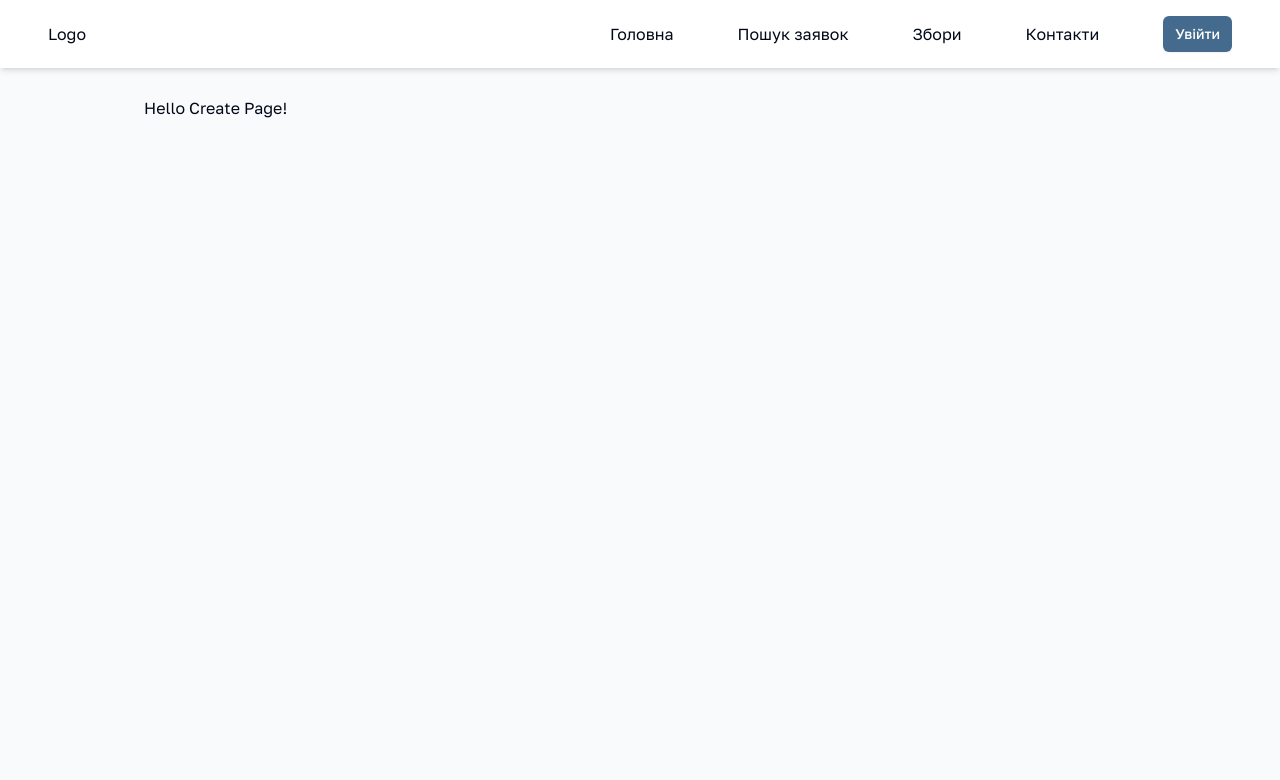
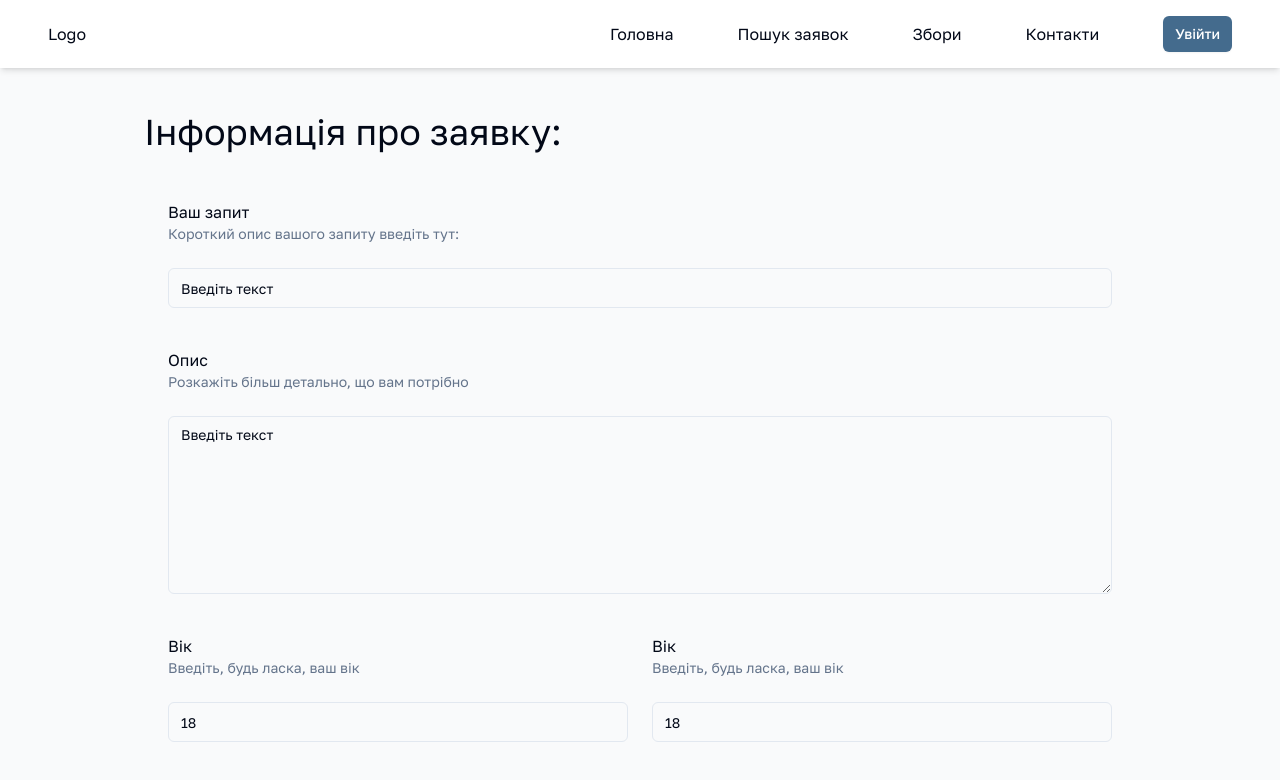
Before and after one commit to fyurchik/CodeCon, a React (Vite) app in the folder client/: page /applications/create in a window 1280 px wide. Shown: the top 780 px of the page. Built offline with nearby package versions, Linux system fonts and the light colour scheme.

Commit message:
feat: create component

```diff
--- a/client/src/routes/applications/create.tsx
+++ b/client/src/routes/applications/create.tsx
@@ -1,7 +1,94 @@
+import { zodResolver } from "@hookform/resolvers/zod";
 import { createFileRoute } from "@tanstack/react-router";
+import { useForm } from "react-hook-form";
+import { CardHeader, CardContent, CardTitle, CardDescription } from "@/ui/Card";
+import { Form, FormControl, FormField, FormItem, FormLabel, FormMessage } from "@/ui/Form";
+import { Textarea } from "@/ui/Textarea";
+import { aplicationSchema, AplicationSchema } from "@/types/aplication";
+import Input from "@/ui/Input";
 
 const Create = () => {
-    return <div>Hello Create Page!</div>;
+    const form = useForm<AplicationSchema>({
+        resolver: zodResolver(aplicationSchema),
+        defaultValues: {
+            requestArea: "Введіть текст",
+            desciptionArea: "Введіть текст",
+            age: 18,
+        },
+    });
+
+    return (
+        <section>
+            <div className="mt-4 flex items-center gap-8">
+                <h1 className="text-4xl">Інформація про заявку:</h1>
+            </div>
+            <section className="mt-6">
+                <CardContent>
+                    <Form {...form}>
+                        <form className="grid w-full gap-4">
+                            <section className="mt-6">
+                                <h4>Ваш запит</h4>
+                                <CardDescription>Короткий опис вашого запиту введіть тут:</CardDescription>
+                                <FormField
+                                    control={form.control}
+                                    name="requestArea"
+                                    render={({ field }) => (
+                                        <FormItem>
+                                            <Input className="mt-6 w-full" {...field}></Input>
+                                        </FormItem>
+                                    )}
+                                />
+                            </section>
+                            <section className="mt-6">
+                                <h4>Опис</h4>
+                                <CardDescription>Розкажіть більш детально, що вам потрібно</CardDescription>
+
+                                <FormField
+                                    control={form.control}
+                                    name="desciptionArea"
+                                    render={({ field }) => (
+                                        <FormItem>
+                                            <Textarea className="mt-6 w-full" {...field} rows={8}></Textarea>
+                                        </FormItem>
+                                    )}
+                                />
+                            </section>
+                            <section className="mt-6 flex flex-row gap-6">
+                                <div className="flex-grow">
+                                    <h4>Вік</h4>
+                                    <CardDescription>Введіть, будь ласка, ваш вік</CardDescription>
+
+                                    <FormField
+                                        control={form.control}
+                                        name="age"
+                                        render={({ field }) => (
+                                            <FormItem>
+                                                <Input className="mt-6" {...field}></Input>
+                                            </FormItem>
+                                        )}
+                                    />
+                                </div>
+                                <div className="flex-grow">
+                                    <h4>Вік</h4>
+                                    <CardDescription>Введіть, будь ласка, ваш вік</CardDescription>
+
+                                    <FormField
+                                        control={form.control}
+                                        name="age"
+                                        render={({ field }) => (
+                                            <FormItem>
+                                                <Input className="mt-6" {...field}></Input>
+                                            </FormItem>
+                                        )}
+                                    />
+                                </div>
+                            </section>
+                        </form>
+                    </Form>
+                </CardContent>
+            </section>
+        </section>
+    );
 };
 
 export const Route = createFileRoute("/applications/create")({
--- /dev/null
+++ b/client/src/types/aplication.ts
@@ -0,0 +1,9 @@
+import { z as zod } from "zod";
+
+export const aplicationSchema = zod.object({
+    requestArea: zod.string().min(1, { message: "Введіть інформацію про Ваш запит" }),
+    desciptionArea: zod.string().min(1, { message: "Введіть детальну інформацію про Ваш запит" }),
+    age: zod.number().min(1, { message: "Введіть Ваш вік" }),
+});
+
+export type AplicationSchema = zod.infer<typeof aplicationSchema>;
--- a/client/src/types/auth.ts
+++ b/client/src/types/auth.ts
@@ -2,8 +2,8 @@ import { z as zod } from "zod";
 
 export const registerSchema = zod
     .object({
-        firstName: zod.string().trim().min(1, { message: "Введіть ваше ім'я" }),
-        lastName: zod.string().trim().min(1, { message: "Введіть ваше прізвище" }),
+        firstName: zod.string().trim().min(1, { message: "Введіть Ваше ім'я" }),
+        lastName: zod.string().trim().min(1, { message: "Введіть Ваше прізвище" }),
         email: zod
             .string()
             .email({ message: "Введіть вірну електронну адресу" })
@@ -12,10 +12,10 @@ export const registerSchema = zod
         password: zod
             .string()
             .trim()
-            .min(1, { message: "Введіть ваш пароль" })
+            .min(1, { message: "Введіть Ваш пароль" })
             .min(8, { message: "Пароль має бути мінімум 8 символів" })
             .max(255, { message: "Пароль не можу бути довшим за 255 символів" }),
-        confirmPassword: zod.string().trim().min(1, { message: "Подтвердіть ваш пароль" }),
+        confirmPassword: zod.string().trim().min(1, { message: "Подтвердіть Ваш пароль" }),
     })
     .refine((schemaData) => schemaData.password === schemaData.confirmPassword, {
         message: "Паролі мають збігатись",
@@ -26,22 +26,22 @@ export const loginSchema = zod.object({
     email: zod
         .string()
         .email({ message: "Введіть вірну електронну адресу" })
-        .min(1, { message: "Введіть вашу електронну адресу" }),
+        .min(1, { message: "Введіть Вашу електронну адресу" }),
     password: zod
         .string()
         .trim()
-        .min(1, { message: "Введіть ваш пароль" })
+        .min(1, { message: "Введіть Ваш пароль" })
         .min(8, { message: "Пароль має бути мінімум 8 символів" })
         .max(255, { message: "Пароль не можу бути довшим за 255 символів" }),
 });
 
 export const baseUserSchema = zod.object({
-    firstName: zod.string().trim().min(1, { message: "Введіть ваше ім'я" }),
-    lastName: zod.string().trim().min(1, { message: "Введіть ваше прізвище" }),
+    firstName: zod.string().trim().min(1, { message: "Введіть Ваше ім'я" }),
+    lastName: zod.string().trim().min(1, { message: "Введіть Ваше прізвище" }),
     email: zod
         .string()
         .email({ message: "Введіть вірну електронну адресу" })
-        .min(1, { message: "Введіть вашу електронну адресу" }),
+        .min(1, { message: "Введіть Вашу електронну адресу" }),
 });
 
 export type RegisterSchema = zod.infer<typeof registerSchema>;
```
